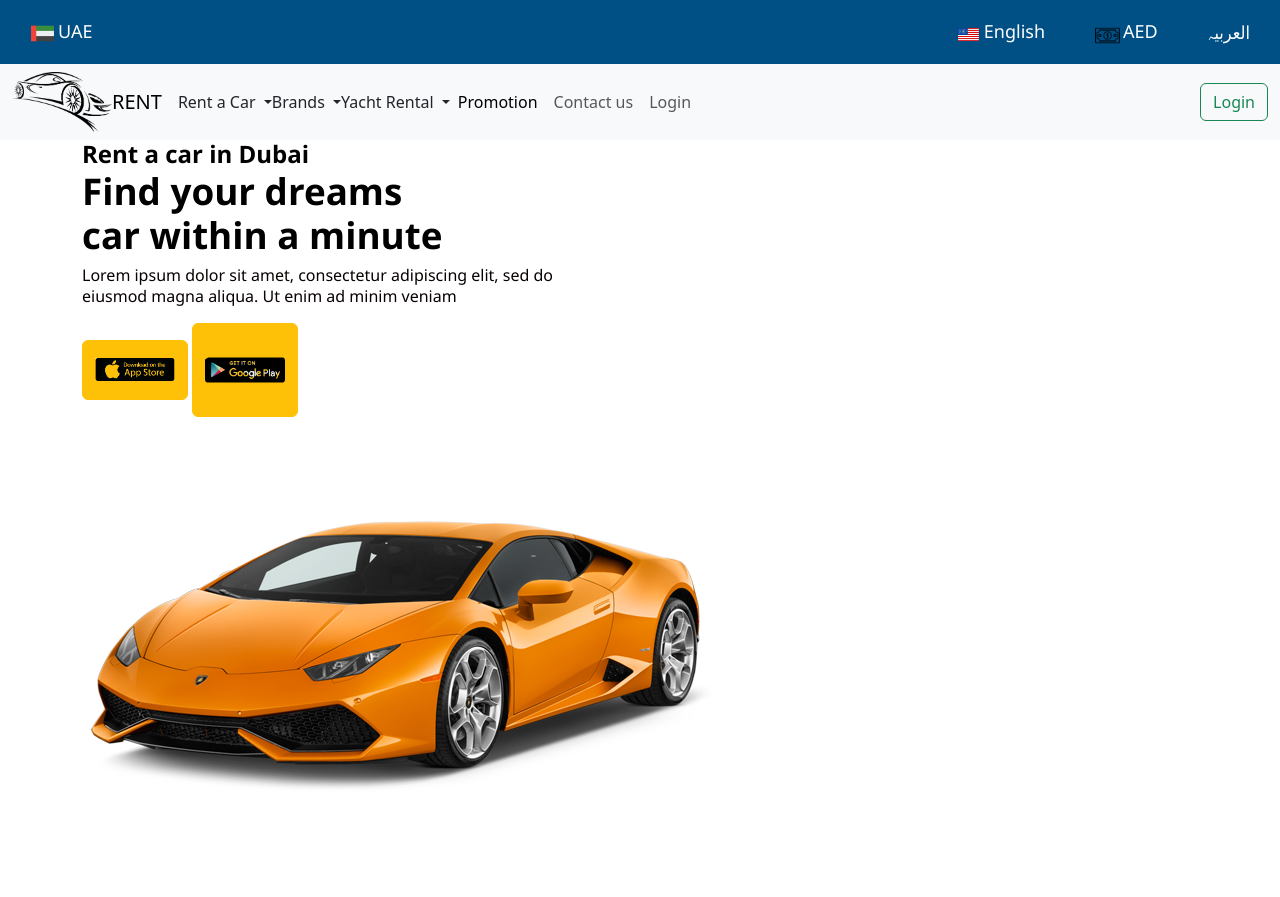
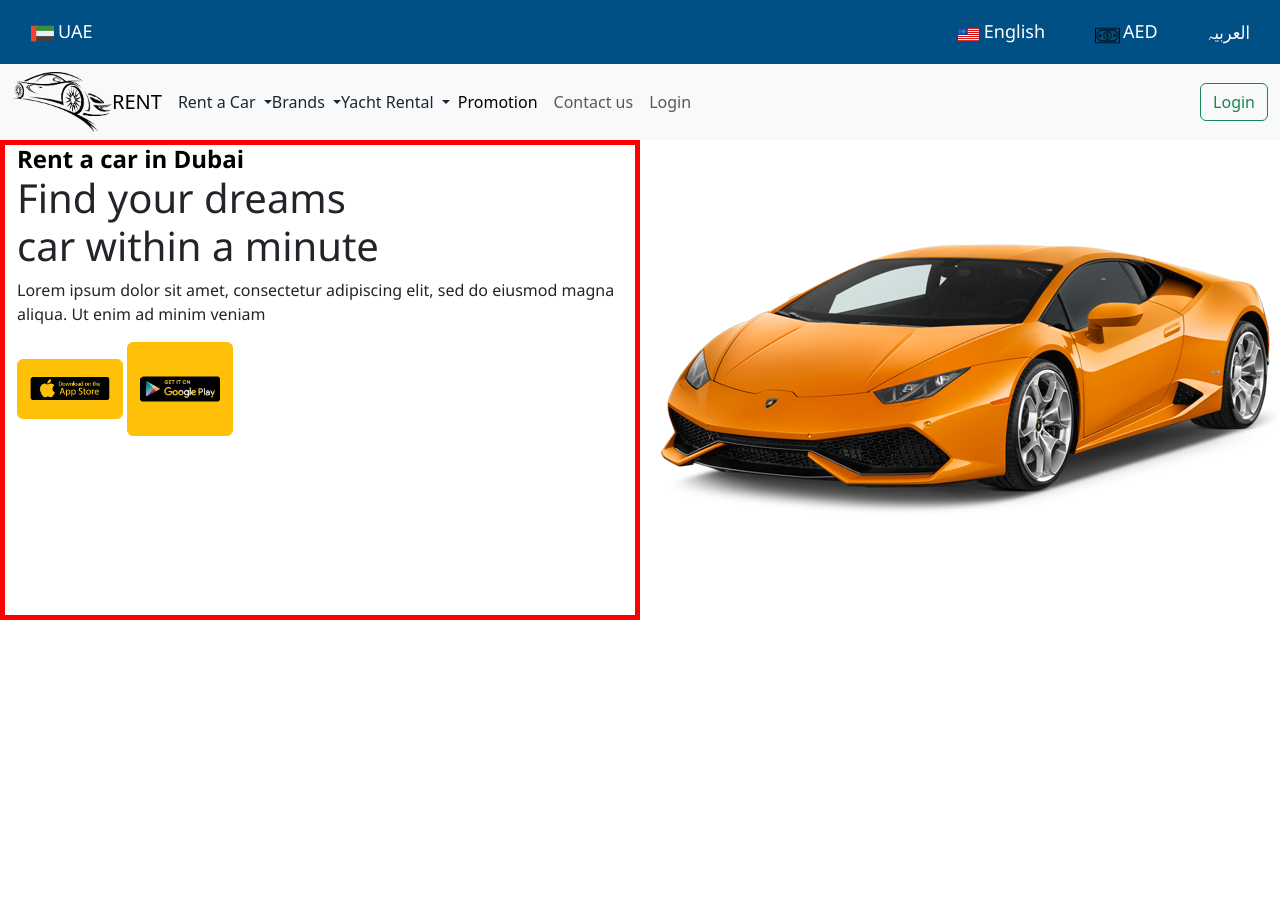
Before and after one commit to samade747/CAR-RE-UI, a plain HTML site: page index.html in a window 1280 px wide. After the commit the page ends 800 px from the top, so only its background shows below. Drawn offline with nearby package versions, Linux system fonts and the light colour scheme.

Commit message:
ddfsdsffds

```diff
--- a/index.html
+++ b/index.html
@@ -4,8 +4,6 @@
     <meta charset="UTF-8">
     <meta name="viewport" content="width=device-width, initial-scale=1.0">
     <title>Document</title>
-    <link rel="stylesheet" href="https://cdn.jsdelivr.net/npm/bootstrap@5.3.1/dist/css/bootstrap.min.css">
-    <link rel="stylesheet" href="https://cdn.jsdelivr.net/npm/bootstrap@5.3.1/dist/js/bootstrap.bundle.min.js">
     <link href="https://cdn.jsdelivr.net/npm/bootstrap@5.3.2/dist/css/bootstrap.min.css" rel="stylesheet" integrity="sha384-T3c6CoIi6uLrA9TneNEoa7RxnatzjcDSCmG1MXxSR1GAsXEV/Dwwykc2MPK8M2HN" crossorigin="anonymous">
     <link rel="stylesheet" href="style.css">
 </head>
@@ -131,12 +129,12 @@
 
 <!------------------      navigation bar end       ------------------------->
 
-<div class="home">
-<div class="container">
+<div class="container-fluid">
   <div class="row">
+      <div class=" homeone col-lg-6 col-md-4 col-sm-12">
 
-        <div class="home-content">
-           <div class="col">
+        <div class="home-content ">
+           <div class="">
              <h4 style="color: rgb(0, 0, 0);
            font-weight: bold;
            font-family: 'Segoe UI', Tahoma, Geneva, Verdana, sans-serif;
@@ -144,33 +142,30 @@
            margin-bottom: 0;
            ">Rent a car in Dubai</h4>
 
-             <h1 style="color: rgb(0, 0, 0);
-             font-weight: bold;
-             font-family: 'Segoe UI', Tahoma, Geneva, Verdana, sans-serif;
-             font-size: 2.3rem;
-             margin-bottom: 0;
-             ">Find your dreams <br>
+             <h1>Find your dreams <br>
              car within a minute</h1>
 
              <h6 style="color: #ffcd07;
              font-family: 'Segoe UI', Tahoma, Geneva, Verdana, sans-serif;
              font-weight: bold;
              font-size: 0.8rem;"></h6>
-             <p style="color: rgb(9, 1, 1);max-width: 30rem;line-height: 130%;">Lorem ipsum dolor sit amet, consectetur adipiscing elit, sed do eiusmod
+             <p>Lorem ipsum dolor sit amet, consectetur adipiscing elit, sed do eiusmod
                   magna aliqua. Ut enim ad minim veniam</p>
                      <button type="button" class="btn btn-warning home-btn1" > <img src="./images/app store btn.png" alt="" width="80px">   </button>
                      <button type="button" class="btn btn-warning home-btn1" > <img src="./images/play store btn.png" alt="" width="80px">   </button>
           </div>
+        </div>
+      </div>
 
-
-             <div class="col">
+        <div class="col-lg-6 col-md-8 col-sm-12">
            <img src="./images/pngegg2.png" alt="car image">
         </div>
+
     </div>
   </div>
 </div>
 
-</div>
+
 
 
 
--- a/style.css
+++ b/style.css
@@ -82,3 +82,15 @@ p , h1 , h2 , h3 , h4 , h5 , h6 {
 }
 
 /* ////////////////////   top bar end   ////////////// */
+
+
+/* 1section */
+
+.home{
+    height: 60vh;
+}
+
+
+.homeone{
+    border: 5px solid red;
+}
```
Lines whose indentation alone changed are shown as unchanged.
